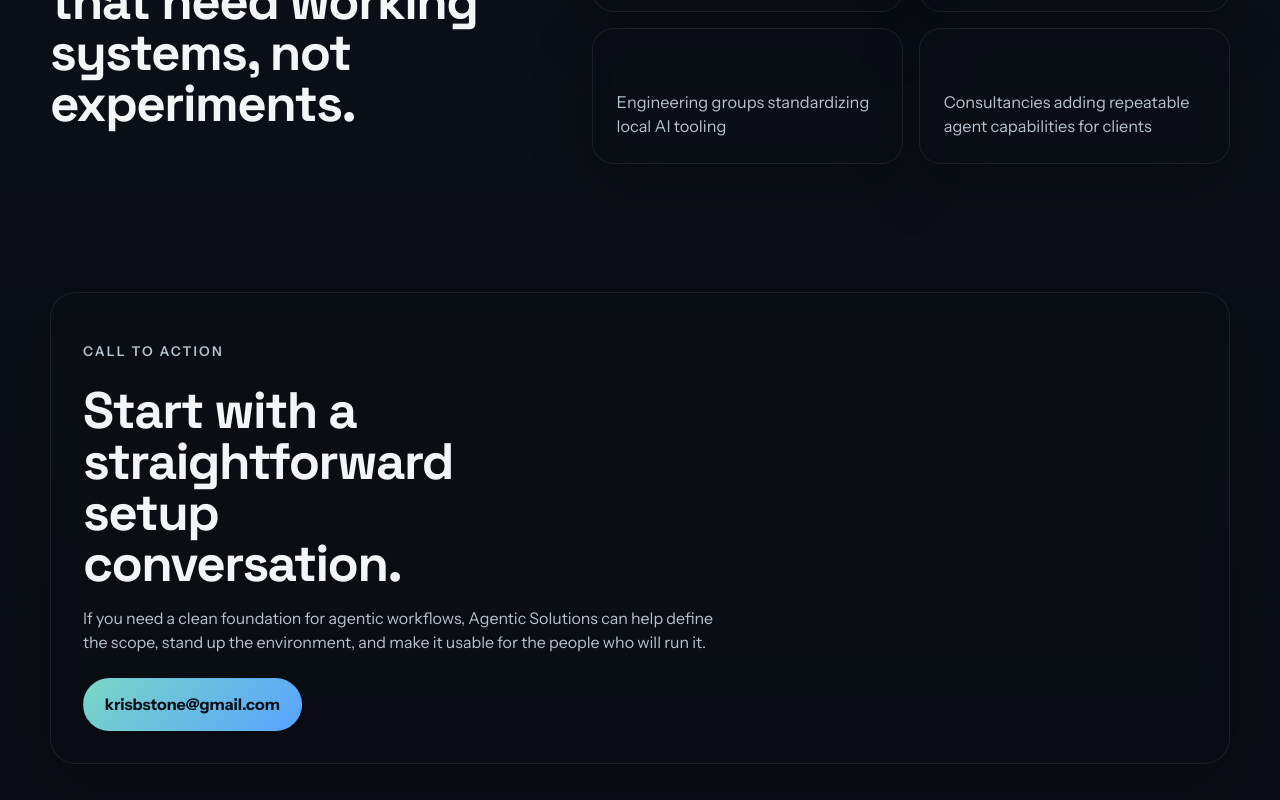
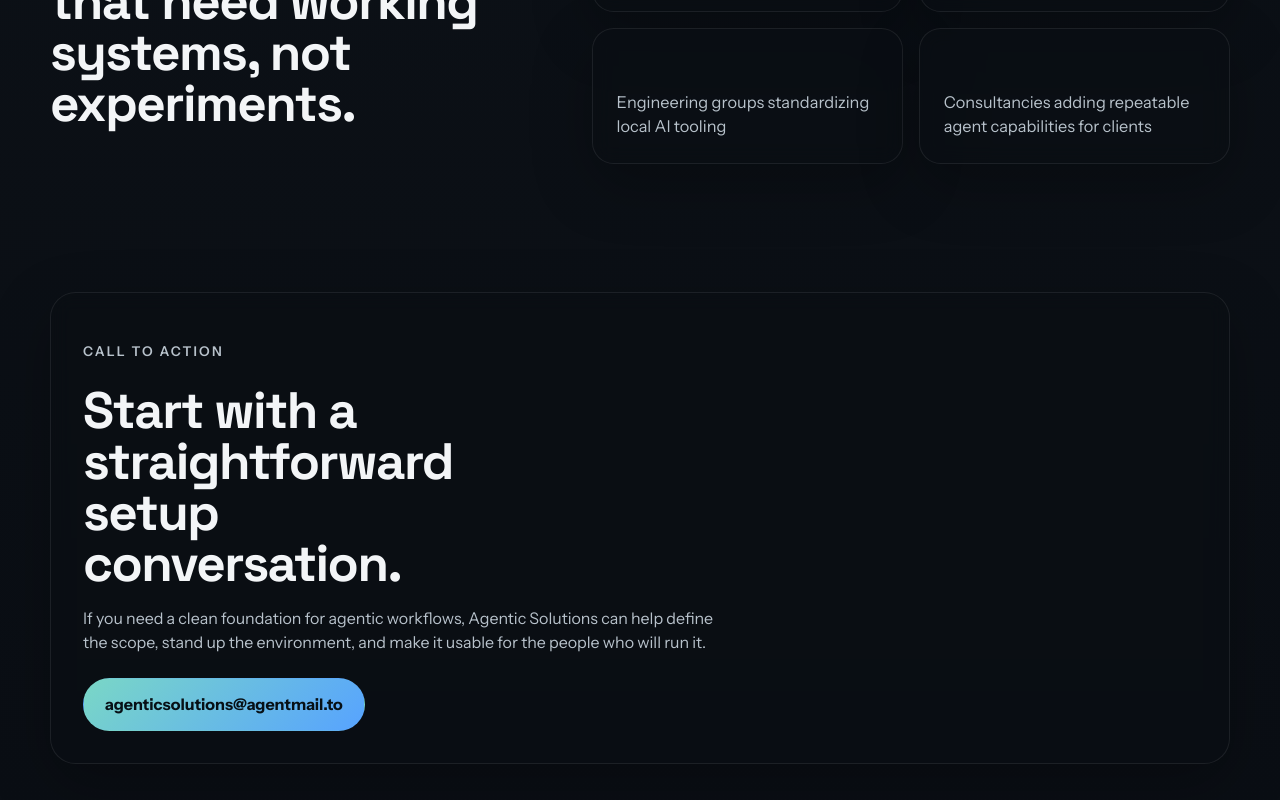
Before and after one commit to krisStone7/agentic-solutions-landing, a React (Vite) app: page / in a window 1280 px wide. Shown: the part 3031-3831 px from the top of the page. Built offline with nearby package versions, Linux system fonts and the light colour scheme.

Commit message:
Update contact email

```diff
--- a/src/App.jsx
+++ b/src/App.jsx
@@ -164,8 +164,8 @@ function App() {
               Solutions can help define the scope, stand up the environment, and
               make it usable for the people who will run it.
             </p>
-            <a className="button button-primary" href="mailto:krisbstone@gmail.com">
-              krisbstone@gmail.com
+            <a className="button button-primary" href="mailto:agenticsolutions@agentmail.to">
+              agenticsolutions@agentmail.to
             </a>
           </div>
         </section>
```
